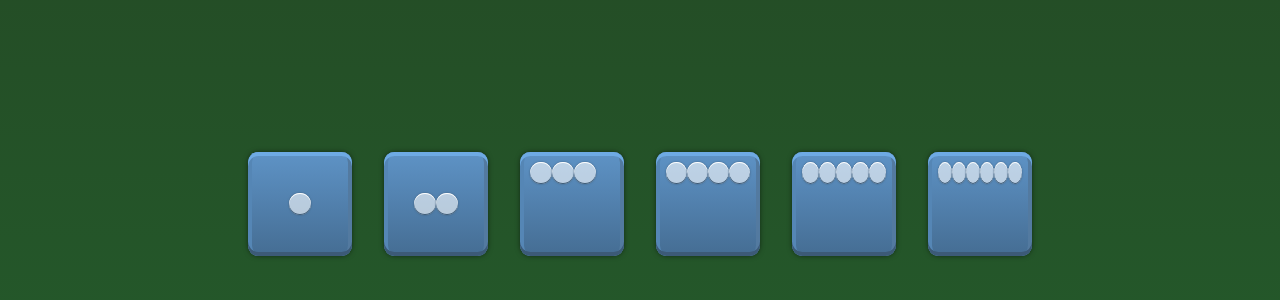
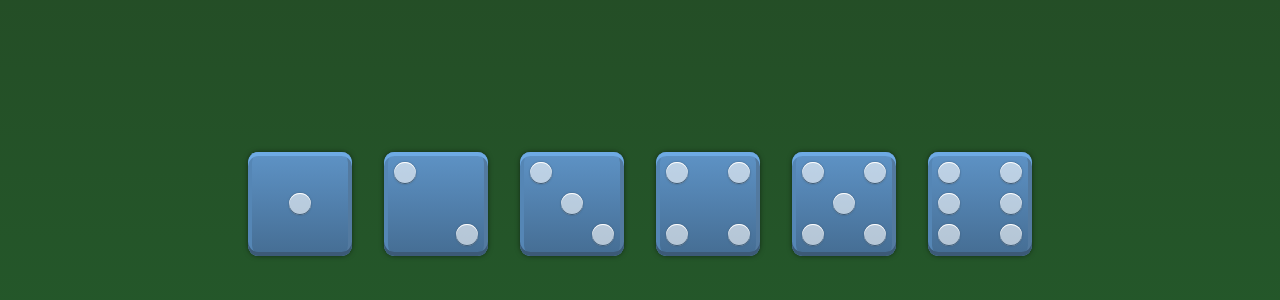
Before and after one commit to angelmsanchez/workshop-flexbox, a plain HTML site: page src/index.html in a window 1280 px wide. Shown: the part 196-496 px from the top of the page. Drawn offline with Linux system fonts and the light colour scheme.

Commit message:
solution

```diff
--- a/src/css/styles.css
+++ b/src/css/styles.css
@@ -17,15 +17,63 @@ body {
   background: linear-gradient(#244824, #24602d);
 }
 
-
 .first-face {
   justify-content: center;
   align-items: center;
 }
 
 .second-face {
+  justify-content: space-between;
+}
+
+.second-face .pip:last-child {
+  align-self: flex-end;
+}
+
+.third-face {
+  flex-direction: column;
+  justify-content: space-between;
+}
+
+.third-face .pip:nth-child(2) {
+  align-self: center;
+}
+
+.third-face .pip:last-child {
+  align-self: flex-end;
+}
+
+.fourth-face {
+  flex-wrap: wrap;
+  align-content: space-between;
+}
+
+.fourth-face>div {
+  width: 100%;
+  display: flex;
+  justify-content: space-between;
+}
+
+.fifth-face {
+  flex-wrap: wrap;
+  align-content: space-between;
+}
+
+.fifth-face>div {
+  width: 100%;
+  display: flex;
+  justify-content: space-between;
+}
+
+.fifth-face>div.fifth-face-middle {
   justify-content: center;
-  align-items: center;
+}
+
+.sixth-face {
+  flex-direction: column;
+  flex-wrap: wrap;
+  justify-content: space-between;
+  align-content: space-between;
 }
 
 [class$="face"] {
@@ -43,7 +91,6 @@ body {
     inset 4px 0 #5586b5,
     inset -4px 0 #537aa0,
     0 0 5px rgba(0, 0, 0, .5);
-
   border-radius: 10%;
 }
 
--- a/src/index.html
+++ b/src/index.html
@@ -29,19 +29,29 @@
 
   <!-- fourth-face -->
   <div class="fourth-face">
+    <div class="fourth-face-first">
       <span class="pip"></span>
       <span class="pip"></span>
+    </div>
+    <div class="fourth-face-first">
       <span class="pip"></span>
       <span class="pip"></span>
+    </div>
   </div>
 
   <!-- fifth-face -->
   <div class="fifth-face">
+    <div class="fifth-face-first">
       <span class="pip"></span>
       <span class="pip"></span>
+    </div>
+    <div class="fifth-face-middle">
+      <span class="pip"></span>
+    </div>
+    <div class="fifth-face-last">
       <span class="pip"></span>
       <span class="pip"></span>
-    <span class="pip"></span>
+    </div>
   </div>
 
   <!-- sixth-face -->
```
Also changed, not shown: src/testing.html (deleted, +0 -59 lines). Lines whose indentation alone changed are shown as unchanged.
